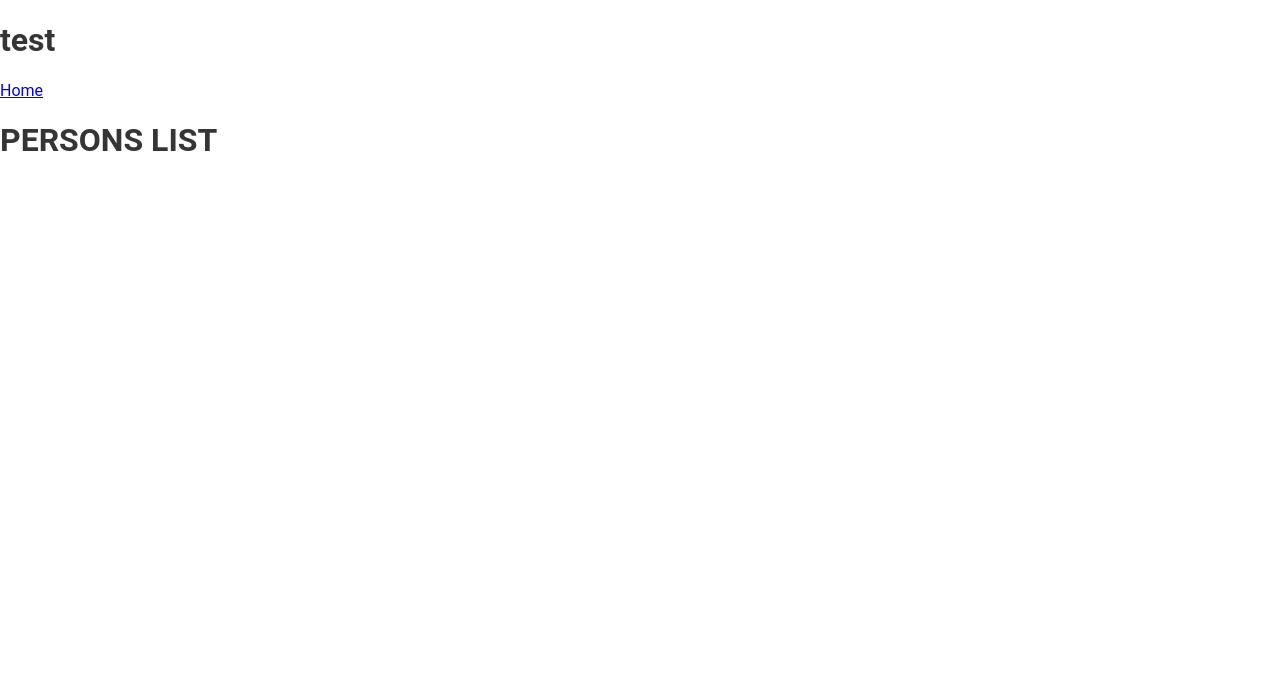
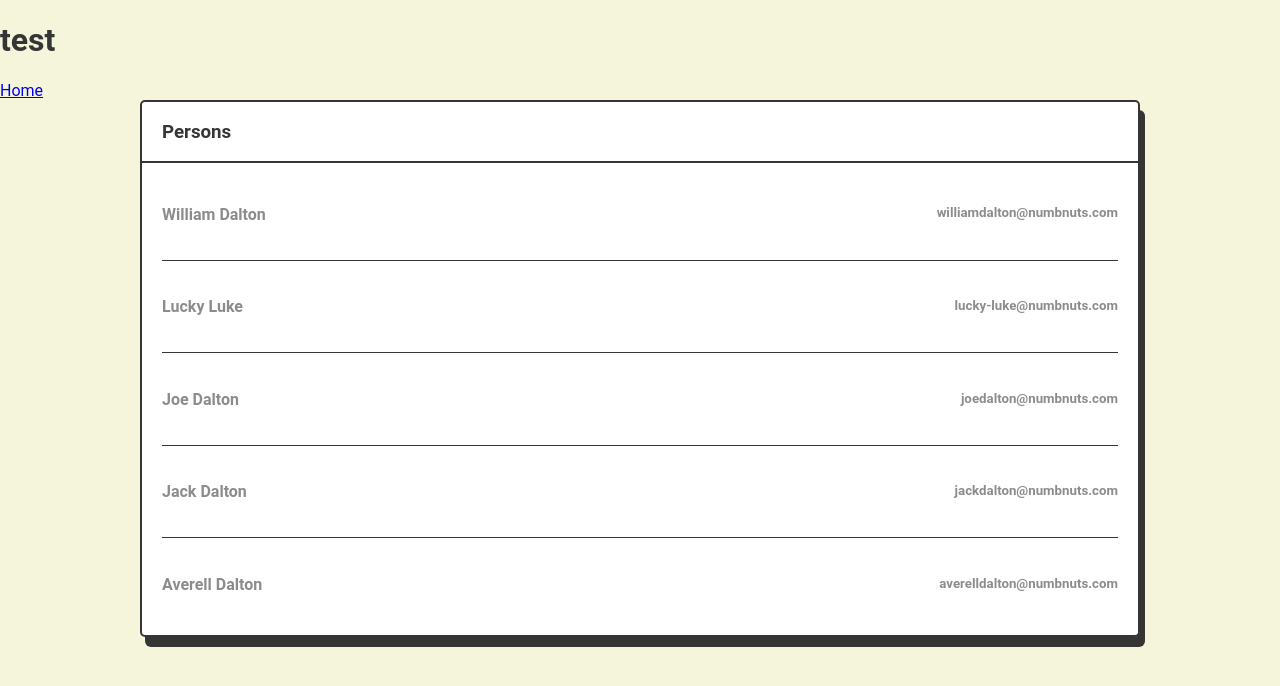
Before and after one commit to Steviewondrs/fp_test, a Vue app: page / in a window 1280 px wide. Shown: the top 686 px of the page. Built offline with nearby package versions, Linux system fonts and the light colour scheme.

Commit message:
Routing to details page

```diff
--- a/src/assets/scss/styles.scss
+++ b/src/assets/scss/styles.scss
@@ -42,6 +42,8 @@ body {
 
 	font-family: Roboto, Arial, Helvetica, sans-serif;
 	color: $grey--dark;
+
+	background: beige;
 }
 
 .container {
@@ -58,7 +60,10 @@ body {
 // Containers etc.
 // ---------------
 .box {
-    background: white;
+	background: white;
+	border-radius: 6px;
+	box-shadow: 5px 10px $grey--dark;
+
     & + & {
         margin-top: 30px;
     }
@@ -75,7 +80,7 @@ body {
 
     border: 2px solid $grey--dark;
     border-top: none;
-    border-radius: 0 0 5px;
+    border-radius: 0 0 5px 5px;
 }
 
 
@@ -103,6 +108,39 @@ body {
     }
 }
 
+.list {
+	@include reset(list);
+}
+
+.list-item {
+	display: flex;
+	flex-direction: row;
+	justify-content: space-between;
+
+	& + & {
+		border-top: 1px solid $grey--dark;
+		padding-top: 15px;
+		margin-top: 15px;
+	}
+}
+
+.link {
+	color: $grey;
+	text-decoration: none;
+
+	&:hover {
+		color: $blue;
+		text-decoration: none;
+	}
+}
+// ---------------
+// Componengts - planner
+// ---------------
+.persons-list__link {
+	width: 100%;
+	display: flex;
+	justify-content: space-between;
+}
 
 // ---------------
 // Componengts - planner
@@ -204,3 +242,9 @@ body {
 		color: white;
 	}
 }
+
+.hide--md {
+	@media (max-width: $media--max-md) {
+		display: none;
+	}
+}
--- a/src/components/PersonsList.vue
+++ b/src/components/PersonsList.vue
@@ -1,5 +1,16 @@
 <template lang="pug">
-    h1 PERSONS LIST
+    .container
+        .box
+            .box__header
+                h3 Persons
+            .box__content
+                ul.list
+                    li.list-item( v-for="person in list" )
+                        router-link.link.persons-list__link(:to="{ name: 'person', params: {id: person.id}}")
+                            h4 {{ person.name }}
+                            h5.hide--md {{ person.email }}
+
+
 </template>
 
 <script>
--- a/src/router.js
+++ b/src/router.js
@@ -14,7 +14,7 @@ export default new Router({
         },
         {
             path: '/person/:id',
-            name: 'details',
+            name: 'person',
             component: Detail,
         }
         // {
--- a/src/vuex/actions.js
+++ b/src/vuex/actions.js
@@ -3,7 +3,6 @@ import { readPersonList } from '../API/officient.js';
 export const readPersonsList = async({ commit }) => {
     try {
         const list = await readPersonList();
-        console.log(list);
         commit('PERSON_LIST_READ_SUCCESS', list);
     } catch (err) {
         commit( 'API_ERROR', err );
--- a/src/vuex/store.js
+++ b/src/vuex/store.js
@@ -3,8 +3,8 @@ export const state = {
 }
 
 export const mutations = {
-    PERSON_LIST_READ_SUCCESS( state, list) {
-        state.personsList = list;
+    PERSON_LIST_READ_SUCCESS( state, result) {
+        state.personsList = result.data;
     },
 
     API_ERROR(state, error) {
```
